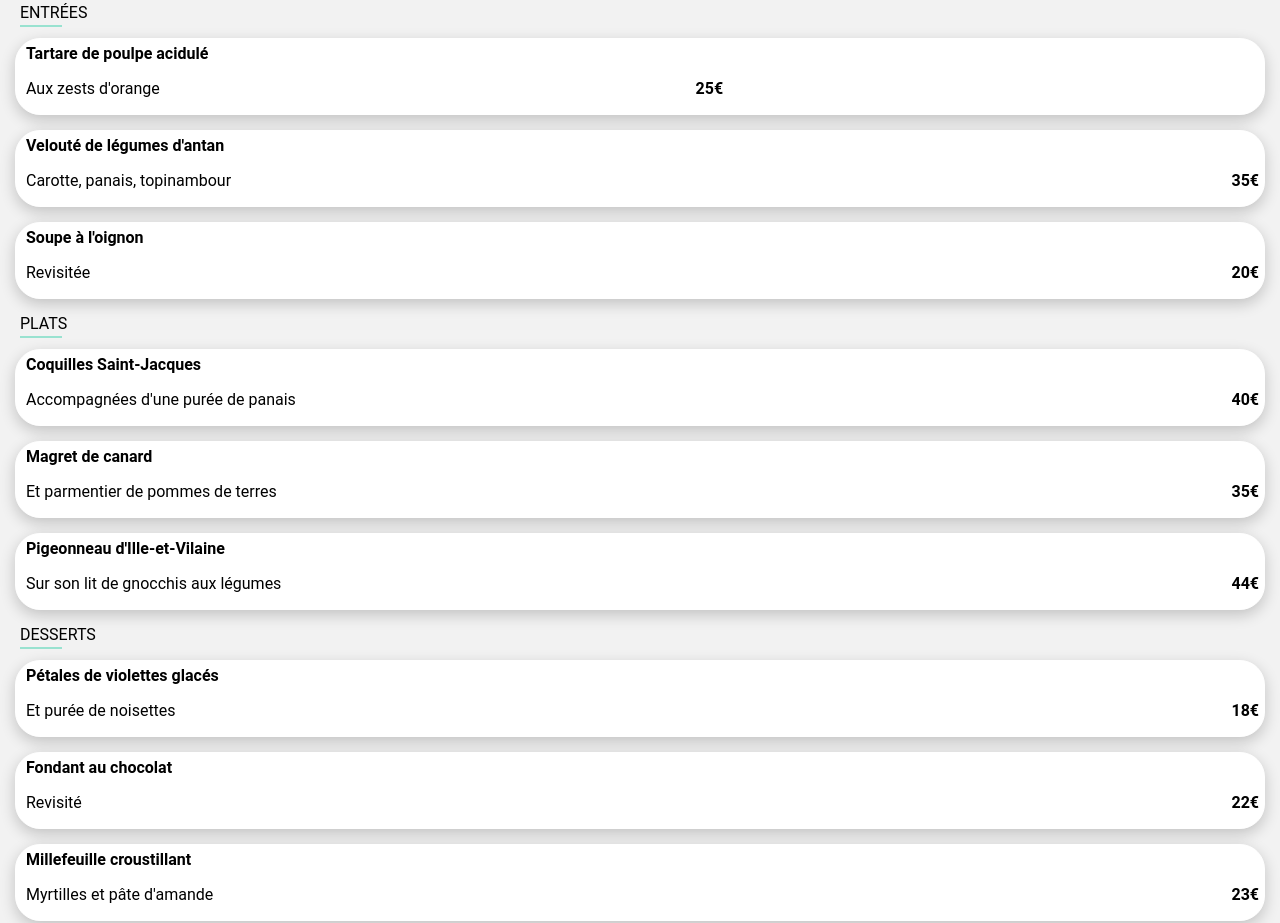
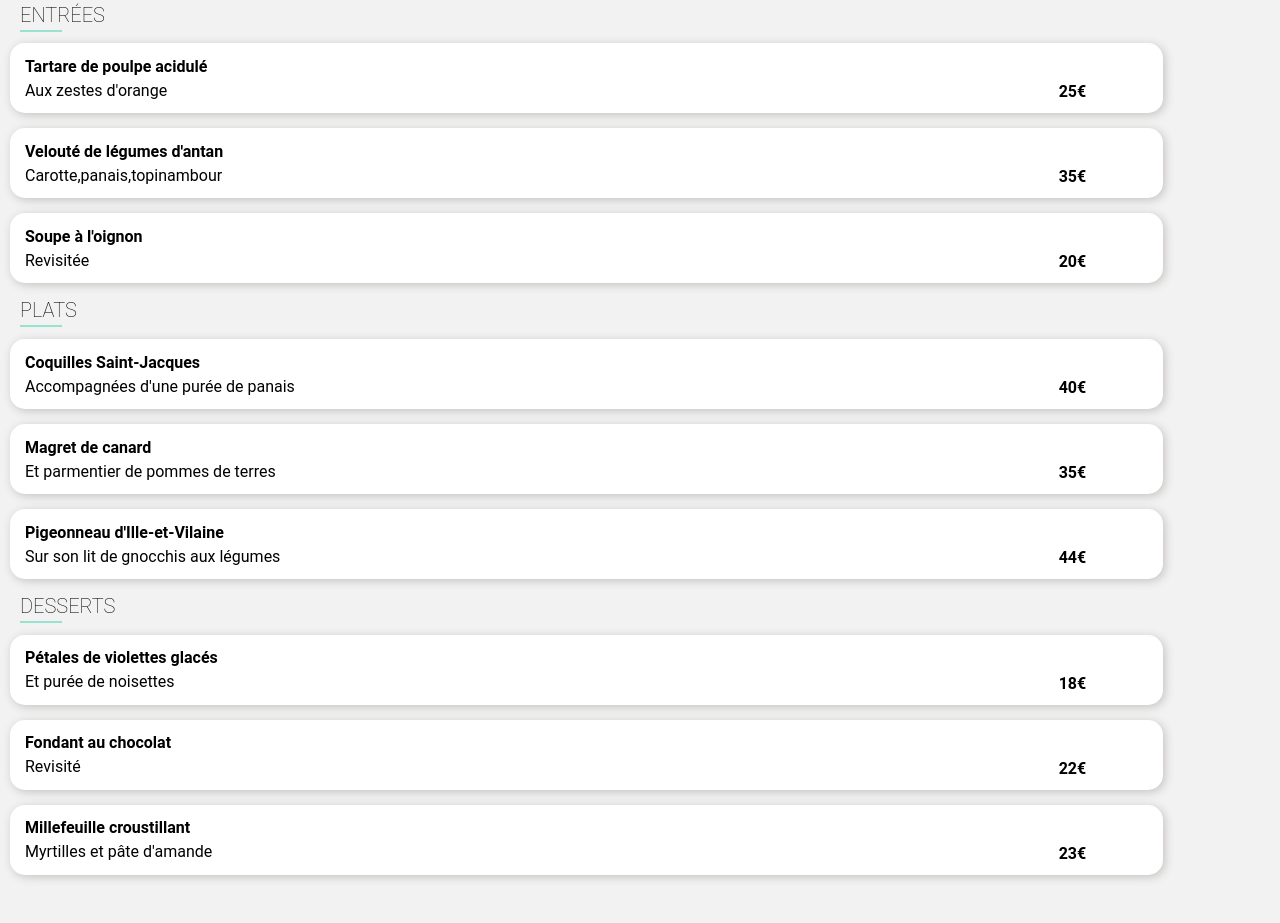
Before and after one commit to Atedyx/RiederTheodore_3_09122021, a website: page menu1.html in a window 1280 px wide. Shown: the part 450-1373 px from the top of the page. Drawn offline with Linux system fonts and the light colour scheme.

Commit message:
ajout animation modfication des classes, changement pour ameliorer le site et qu'il sois comme sur la maquette

```diff
--- a/menu1.html
+++ b/menu1.html
@@ -28,49 +28,53 @@
             <i class="coeur far fa-heart fa-2x"></i>
         </div>
 
-
         <div>
-            <div>
-                <p class="choixPlat">ENTRÉES<p>
-            </div>
-            <div class="animmationTopBottom carte">
-                <div>
-                    <p class="carteT1">Tartare de poulpe acidulé</p>
+            <h2 class="choixSize choixPlat">ENTRÉES</h2>
         </div>
 
-                <div class="carteTEtPrix">
-
-                    <p class="carteT2"> Aux zests d'orange</p>
-                    <p class="cartePrix">25€</p>
-                    <div class="testos">
-                        <i class="testtt fas fa-check-circle"></i>
+        <div class="carteCentre">
+            <div class="animmationTopBottom delay1">
+                <div class="carte ">
+                    <div class="carteTxt">
+                        <h4 class="carteTxt2">Tartare de poulpe acidulé</h4>
+                        <p class="carteTxt2">Aux zestes d'orange</p>
+                    </div>
+                    <div class="cartePrix">
+                        <strong>25€</strong>
+                    </div>
+                    <div class="carteAnimVert">
+                        <i class="iconAnimVert fas fa-check-circle"></i>
+                    </div>
                 </div>
             </div>
 
-
-
+            <div class="animmationTopBottom delay2 ">
+                <div class="carte ">
+                    <div class="carteTxt">
+                        <h4 class="carteTxt2">Velouté de légumes d'antan</h4>
+                        <p class="carteTxt2">Carotte,panais,topinambour</p>
                     </div>
-
-            <div class="animmationTopBottom carte delay2">
-                <div>
-                    <p class="carteT1">Velouté de légumes d'antan</p>
+                    <div class="cartePrix">
+                        <strong>35€</strong>
                     </div>
-
-                <div class="carteTEtPrix">
-                    <p class="carteT2">Carotte, panais, topinambour</p>
-                    <p class="cartePrix">35€</p>
+                    <div class="carteAnimVert">
+                        <i class="iconAnimVert fas fa-check-circle"></i>
+                    </div>
                 </div>
             </div>
 
-
-            <div class="animmationTopBottom carte delay3">
-                <div>
-                    <p class="carteT1">Soupe à l'oignon</p>
+            <div class="animmationTopBottom delay3 ">
+                <div class="carte ">
+                    <div class="carteTxt">
+                        <h4 class="carteTxt2">Soupe à l'oignon</h4>
+                        <p class="carteTxt2">Revisitée</p>
                     </div>
-
-                <div class="carteTEtPrix">
-                    <p class="carteT2">Revisitée</p>
-                    <p class="cartePrix">20€</p>
+                    <div class="cartePrix">
+                        <strong>20€</strong>
+                    </div>
+                    <div class="carteAnimVert">
+                        <i class="iconAnimVert fas fa-check-circle"></i>
+                    </div>
                 </div>
             </div>
         </div>
@@ -78,80 +82,105 @@
 
 
             <div>
-            <div>
-                <p class="choixPlat">PLATS</p>
-            </div>
-            <div class="animmationTopBottom carte">
-                <div>
-                    <p class="carteT1">Coquilles Saint-Jacques</p>
+                <h2 class="choixSize choixPlat">PLATS</h2>
             </div>
 
-                <div class="carteTEtPrix">
-                    <p class="carteT2">Accompagnées d'une purée de panais</p>
-                    <p class="cartePrix">40€</p>
+            <div class="carteCentre">
+                <div class="animmationTopBottom delay4">
+                    <div class="carte ">
+                        <div class="carteTxt">
+                            <h4 class="carteTxt2">Coquilles Saint-Jacques</h4>
+                            <p class="carteTxt2">Accompagnées d'une purée de panais</p>
+                        </div>
+                        <div class="cartePrix">
+                            <strong>40€</strong>
+                        </div>
+                        <div class="carteAnimVert">
+                            <i class="iconAnimVert fas fa-check-circle"></i>
+                        </div>
                     </div>
                 </div>
 
-            <div class="animmationTopBottom delay2 carte">
-                <div>
-                    <p class="carteT1">Magret de canard</p>
+                <div class="animmationTopBottom delay5 ">
+                    <div class="carte ">
+                        <div class="carteTxt">
+                            <h4 class="carteTxt2">Magret de canard</h4>
+                            <p class="carteTxt2">Et parmentier de pommes de terres</p>
                         </div>
-
-                <div class="carteTEtPrix">
-                    <p class="carteT2">Et parmentier de pommes de terres</p>
-                    <p class="cartePrix">35€</p>
+                        <div class="cartePrix">
+                            <strong>35€</strong>
+                        </div>
+                        <div class="carteAnimVert">
+                            <i class="iconAnimVert fas fa-check-circle"></i>
+                        </div>
                     </div>
                 </div>
 
-            <div class="animmationTopBottom delay3 carte">
-                <div>
-                    <p class="carteT1">Pigeonneau d'Ille-et-Vilaine</p>
+                <div class="animmationTopBottom delay6 ">
+                    <div class="carte ">
+                        <div class="carteTxt">
+                            <h4 class="carteTxt2">Pigeonneau d'Ille-et-Vilaine</h4>
+                            <p class="carteTxt2">Sur son lit de gnocchis aux légumes</p>
                         </div>
-
-                <div class="carteTEtPrix">
-                    <p class="carteT2">Sur son lit de gnocchis aux légumes</p>
-                    <p class="cartePrix">44€</p>
+                        <div class="cartePrix">
+                            <strong>44€</strong>
+                        </div>
+                        <div class="carteAnimVert">
+                            <i class="iconAnimVert fas fa-check-circle"></i>
+                        </div>
                     </div>
                 </div>
             </div>
 
 
 
+
             <div>
-            <div>
-                <p class="choixPlat">DESSERTS</p>
+                <h2 class="choixSize choixPlat">DESSERTS</h2>
             </div>
-
-            <div class="animmationTopBottom carte">
-                <div>
-                    <p class="carteT1">Pétales de violettes glacés</p>
+        <div class="carteCentre">
+            <div class="animmationTopBottom delay7 ">
+                <div class="carte ">
+                    <div class="carteTxt">
+                        <h4 class="carteTxt2">Pétales de violettes glacés</h4>
+                        <p class="carteTxt2">Et purée de noisettes</p>
                     </div>
-
-                <div class="carteTEtPrix">
-                    <p class="carteT2">Et purée de noisettes</p>
-                    <p class="cartePrix">18€</p>
+                    <div class="cartePrix">
+                        <strong>18€</strong>
+                    </div>
+                    <div class="carteAnimVert">
+                        <i class="iconAnimVert fas fa-check-circle"></i>
+                    </div>
                 </div>
             </div>
 
-            <div class="animmationTopBottom delay2 carte">
-                <div>
-                    <p class="carteT1">Fondant au chocolat</p>
+            <div class="animmationTopBottom delay8">
+                <div class="carte ">
+                    <div class="carteTxt">
+                        <h4 class="carteTxt2">Fondant au chocolat</h4>
+                        <p class="carteTxt2">Revisité</p>
                     </div>
-
-                <div class="carteTEtPrix">
-                    <p class="carteT2">Revisité</p>
-                    <p class="cartePrix">22€</p>
+                    <div class="cartePrix">
+                        <strong>22€</strong>
+                    </div>
+                    <div class="carteAnimVert">
+                        <i class="iconAnimVert fas fa-check-circle"></i>
+                    </div>
                 </div>
             </div>
 
-            <div class="animmationTopBottom delay3 carte">
-                <div>
-                    <p class="carteT1">Millefeuille croustillant</p>
+            <div class="animmationTopBottom delay9">
+                <div class="carte ">
+                    <div class="carteTxt">
+                        <h4 class="carteTxt2">Millefeuille croustillant</h4>
+                        <p class="carteTxt2">Myrtilles et pâte d'amande</p>
                     </div>
-
-                <div class="carteTEtPrix">
-                    <p class="carteT2">Myrtilles et pâte d'amande</p>
-                    <p class="cartePrix">23€</p>
+                    <div class="cartePrix">
+                        <strong>23€</strong>
+                    </div>
+                    <div class="carteAnimVert">
+                        <i class="iconAnimVert fas fa-check-circle"></i>
+                    </div>
                 </div>
             </div>
         </div>
@@ -171,18 +200,18 @@
             <div>
                 <img class="imgfooter" src="images/logo/ohmyfood.png" alt="Logo OhMyFood">
             </div>
-            <div>
+            <div class="marginFooter">
                 <i class="fas fa-utensils footerLogo1"></i>
                 <a class="footerA" href="#">Proposer un restaurant</a>
             </div>
-            <div>
+            <div class="marginFooter">
                 <i class="fas fa-hands-helping footerLogo"></i>
                 <a class="footerA" href="#">Devenir partenaire</a>
             </div>
-            <div>
+            <div class="marginFooter">
                 <a class="footerA" href="#">Mentions légales</a>
             </div>
-            <div>
+            <div class="marginFooter paddingContact">
                 <a class="footerA" href="mailto:ohmyfood@gmail.com">Contact</a>
             </div>
         </div>
--- a/sass/main.scss
+++ b/sass/main.scss
@@ -139,6 +139,8 @@ body
     margin-right: auto;
     margin-left: auto;
     color: white;
+    margin-top: 50px;
+    margin-bottom: 30px;
 }
 
 
@@ -287,8 +289,13 @@ body
 .foooter
 {
     background-color: #000000c7;
-    padding-left: 15px;
+    padding-left: 25px;
     padding-top: 20px;
+}
+
+.marginFooter
+{
+  margin-bottom: 5px;
 }
 
 .imgfooter
@@ -314,6 +321,11 @@ body
 {
   color: white;
   padding-right: 17px;
+}
+
+.paddingContact
+{
+  padding-bottom: 40px;
 }
 
 /* FIN INDEX.HTML */
@@ -386,59 +398,100 @@ body
   bottom: -5px;
 }
 
+.choixSize
+{
+  font-size: 20px;
+  font-weight: 100;
+}
+
+.carteCentre
+{
+  display: flex;
+  flex-direction: column;
+  margin-left: 10px;
+}
 .carte
 {
-    border: 1px solid white;
-    background-color: white;
-    border-radius: 15px;
-    margin-left: 15px;
-    margin-right: 15px;
-    margin-bottom: 15px;
+  height: 70px;
+  width: 90%;
+  padding-left: 10px;
+  background-color: white;
+  display: flex;
+  align-items: center;
+  border-radius: 15px;
+  margin-bottom: 15px;
+  overflow: hidden;
+  box-shadow: 2px 2px 10px #c4c3c0;
+  animation: appear 0.5s;
+  animation-timing-function: cubic-bezier(0.57, -0.3, 0.36, 1.2);
+  animation-fill-mode: both;
+  }
+.carte:hover :nth-child(3)
+{
+  opacity: 1;
+  margin-right: 0px;
 }
 
-.carteT1
+.carteTxt
 {
-    padding-left: 5px;
-    font-weight: bold;
-    margin: 0;
-    margin-top: 5px;
+  width: 90%;
+  white-space: nowrap;
+  overflow: hidden;
+  text-overflow: ellipsis;
+}
+.carteTxt2
+{
+  white-space: nowrap;
+  overflow: hidden;
+  text-overflow: ellipsis;
+  margin: 5px;
+}
+.cartePrix
+{
+  margin-left: 10px;
+  padding-top: 27px;
+}
+.carteAnimVert
+{
+  height: 70px;
+  width: 75px;
+  opacity: 0;
+  background-color: #99E2D0;
+  margin-left: 25px;
+  margin-right: -70px;
+  border-radius: 0 10px 10px 0;
+  display: flex;
+  align-items: center;
+  justify-content: center;
+  transition: all 0.7s ease-in-out;
 }
 
-.carteTEtPrix
+.iconAnimVert
 {
-  display: flex;
-  justify-content: space-between;
+  color: white;
+  font-size: 20px;
+  transform: rotate(0deg);
+  transition: all 0.7s ease-in-out;
 }
 
-.carteT2
+.iconAnimVert:hover
 {
-  padding-left: 5px;
-  text-overflow: ellipsis;
-  overflow: hidden;
-  display: -webkit-box;
-  -webkit-line-clamp: 1;
-  -webkit-box-orient: vertical;
+  opacity: 1;
+  transform: rotate(-360deg);
 }
 
-.cartePrix
-{
-  padding-right: 5px;
-  font-weight: bold;
-}
+
+
 
 .animmationTopBottom
 {
-  animation: test 0.5s ease-in-out;
+  animation: anim 0.5s ease-in-out;
   animation-fill-mode: backwards;
-  background-color: #fff;
-  border-radius: 25px;
-  box-shadow: 0 5px 15px #00000033;
   cursor: pointer;
-  padding: 0 0 0 5px;
   transition: all 0.2s ease-in-out;
 }
 
-@keyframes test {
+@keyframes anim {
 0% {
   opacity: 0;
 }
@@ -452,45 +505,47 @@ body
 }
 }
 
+.delay1
+{
+  animation-delay: 0.3s;
+}
+
 .delay2
 {
-  animation-delay: 1s;
+  animation-delay: 0.6s;
 }
 
 .delay3
 {
-  animation-delay: 1.3s;
+  animation-delay: 0.9s;
 }
 
+.delay4
+{
+  animation-delay: 1.2s;
+}
 
-.testos
+.delay5
 {
-  background: #99e2d0;
-  cursor: pointer;
-  height: auto;
-  width: 0;
-  opacity: 0;
-  border-radius: 0 15px 15px 0;
-  display: flex;
-  align-items: center;
-  justify-content: center;
-  transition: transform 0.4s ease-in-out, width 0.4s ease-in-out, opacity 0.4s ease-in-out;
+  animation-delay: 1.5s;
 }
-.testos:hover
-  {
-    opacity: 100%;
-    width: 30%;
-  }
 
+.delay6
+{
+  animation-delay: 1.8s;
+}
 
-.testtt
+.delay7
 {
-  font-size: 3rem;
-  color: white;
-  transform: rotate(360deg);
-  transition: 0.4s ease-in-out;
+  animation-delay: 2.1s;
 }
-.testtt:hover
-  {
-    transform: rotate(0deg);
-  }
+
+.delay8
+{
+  animation-delay: 2.4s;
+}
+
+.delay9
+{
+  animation-delay: 2.7s;
+}
```
Also changed, not shown: menu2.html (+3 -3 lines), menu3.html (+3 -3 lines), menu4.html (+3 -3 lines), public/css/style.css, 1 other file. Lines whose indentation alone changed are shown as unchanged.
